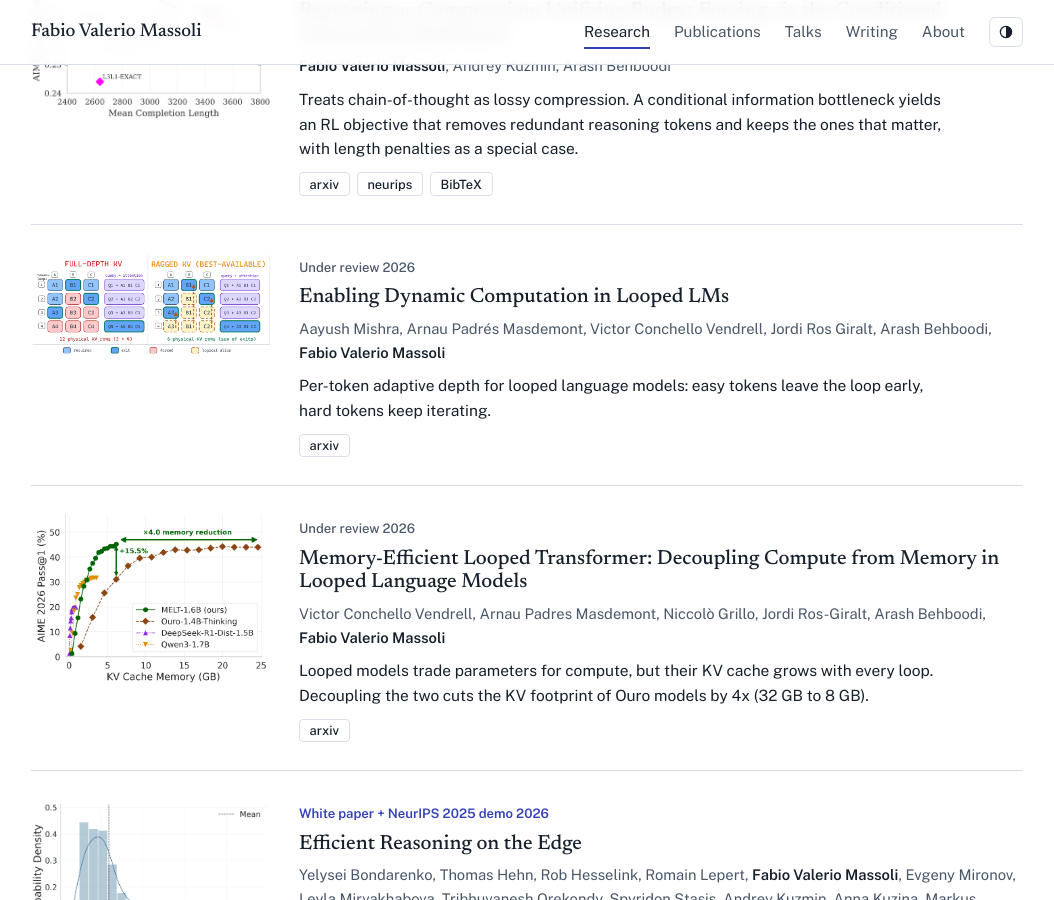
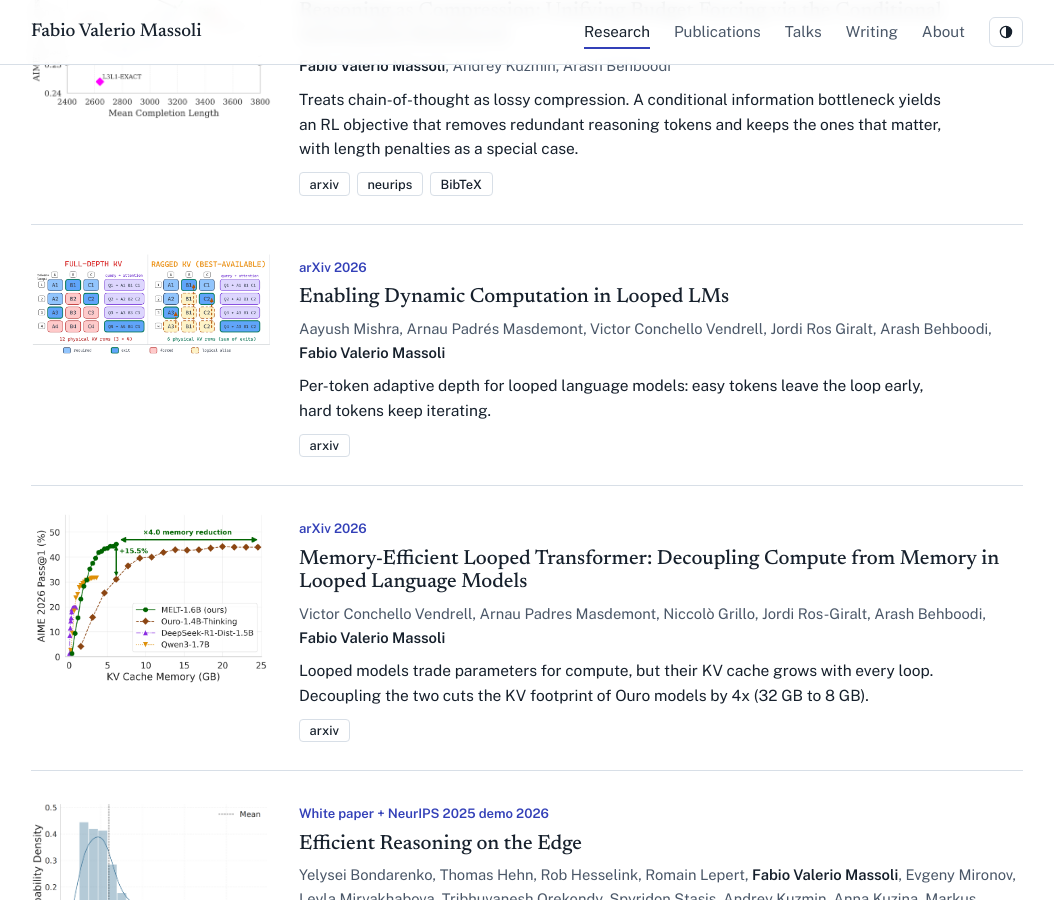
Before and after one commit to fvmassoli/fvmassoli.github.io, a Jekyll site: the page built from index.html, in a window 1280 px wide and 900 px high, scrolled down 1246 px. Shown: the whole window, without its empty margins (113-1167 px from the left). Built offline with Jekyll 4.4.1, drawn with Linux system fonts in a browser that asks for light colours.

Commit message:
Update publications.yml

```diff
--- a/_data/publications.yml
+++ b/_data/publications.yml
@@ -25,7 +25,7 @@
 
 - title: "When Do Stored Facts Become Available in Looped Transformers?"
   authors: "Fabio Valerio Massoli et al."
-  venue: "Under review"
+  venue: "arXiv"
   year: 2026
   selected: false
   topics: [Looped LMs]
@@ -33,7 +33,7 @@
 
 - title: "Enabling Dynamic Computation in Looped LMs"
   authors: "Aayush Mishra, Arnau Padrés Masdemont, Victor Conchello Vendrell, Jordi Ros Giralt, Arash Behboodi, Fabio Valerio Massoli"
-  venue: "Under review"
+  venue: "arXiv"
   year: 2026
   selected: true
   image: /assets/img/pubs/dynamic.png
@@ -44,7 +44,7 @@
 
 - title: "Memory-Efficient Looped Transformer: Decoupling Compute from Memory in Looped Language Models"
   authors: "Victor Conchello Vendrell, Arnau Padres Masdemont, Niccolò Grillo, Jordi Ros-Giralt, Arash Behboodi, Fabio Valerio Massoli"
-  venue: "Under review"
+  venue: "arXiv"
   year: 2026
   selected: true
   image: /assets/img/pubs/melt.png
```
